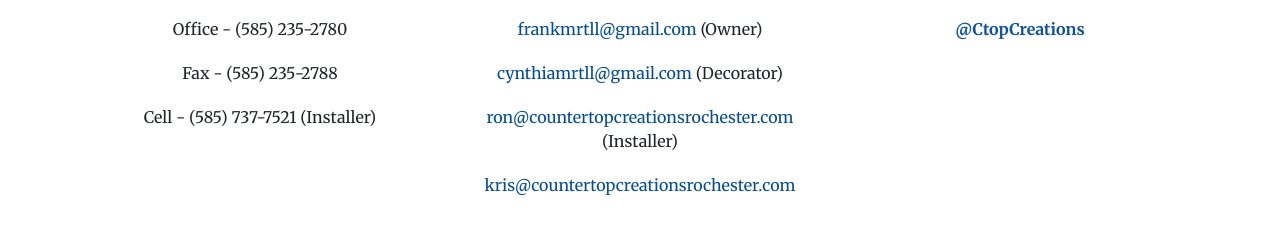
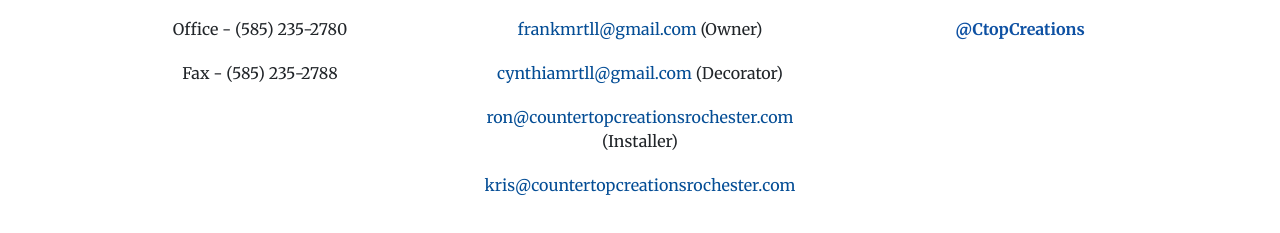
Before and after one commit to maxcpost/CountertopCreationsSite, a plain HTML site: page index.html in a window 1280 px wide. Shown: the part 2951-3184 px from the top of the page. Drawn offline with nearby package versions, Linux system fonts and the light colour scheme.

Commit message:
Update index.html

```diff
--- a/index.html
+++ b/index.html
@@ -205,7 +205,7 @@
             <p> </p>
             <p>Office - (585) 235-2780</p>
             <p>Fax - (585) 235-2788</p>
-            <p>Cell - (585) 737-7521 (Installer)</p>
+            <!-- <p>Cell - (585) 737-7521 (Installer)</p> -->
           </div>
           <!-- email -->
           <div class="col-lg-4 mr-auto text-center">
```
